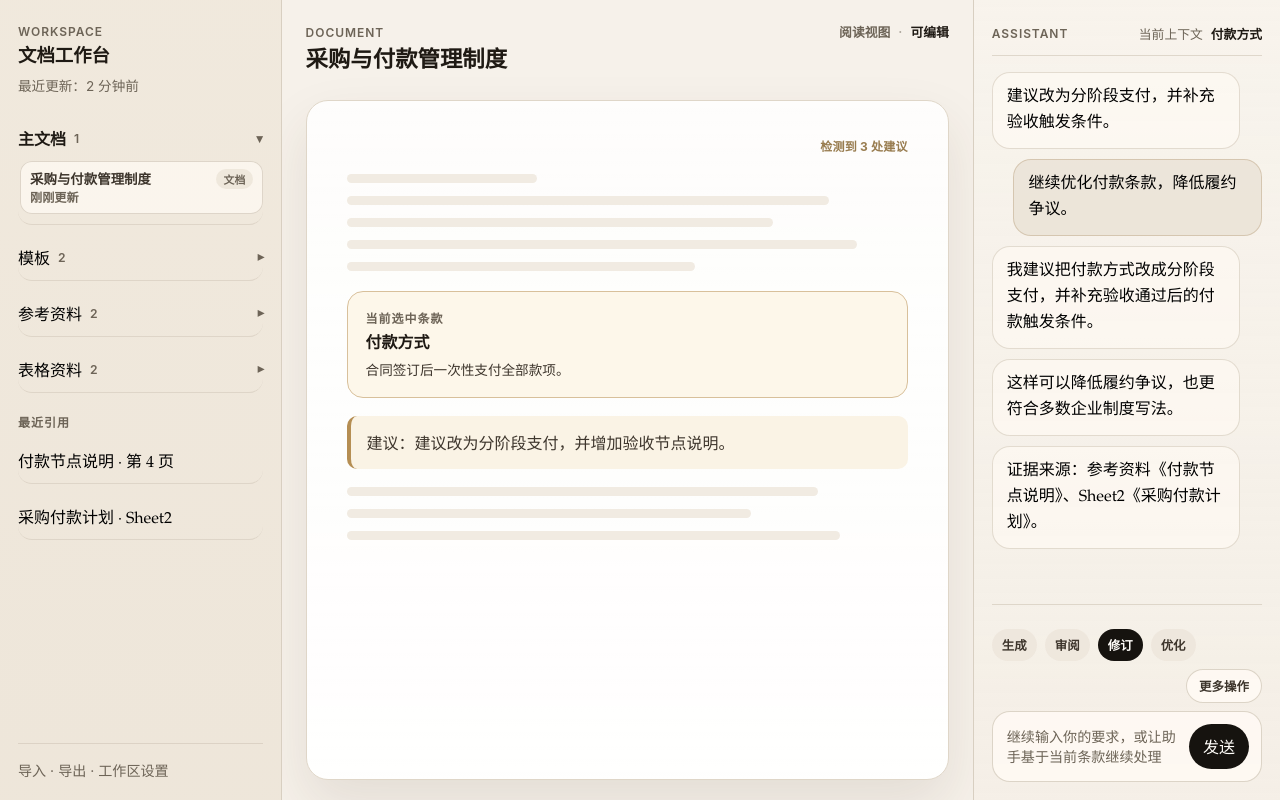
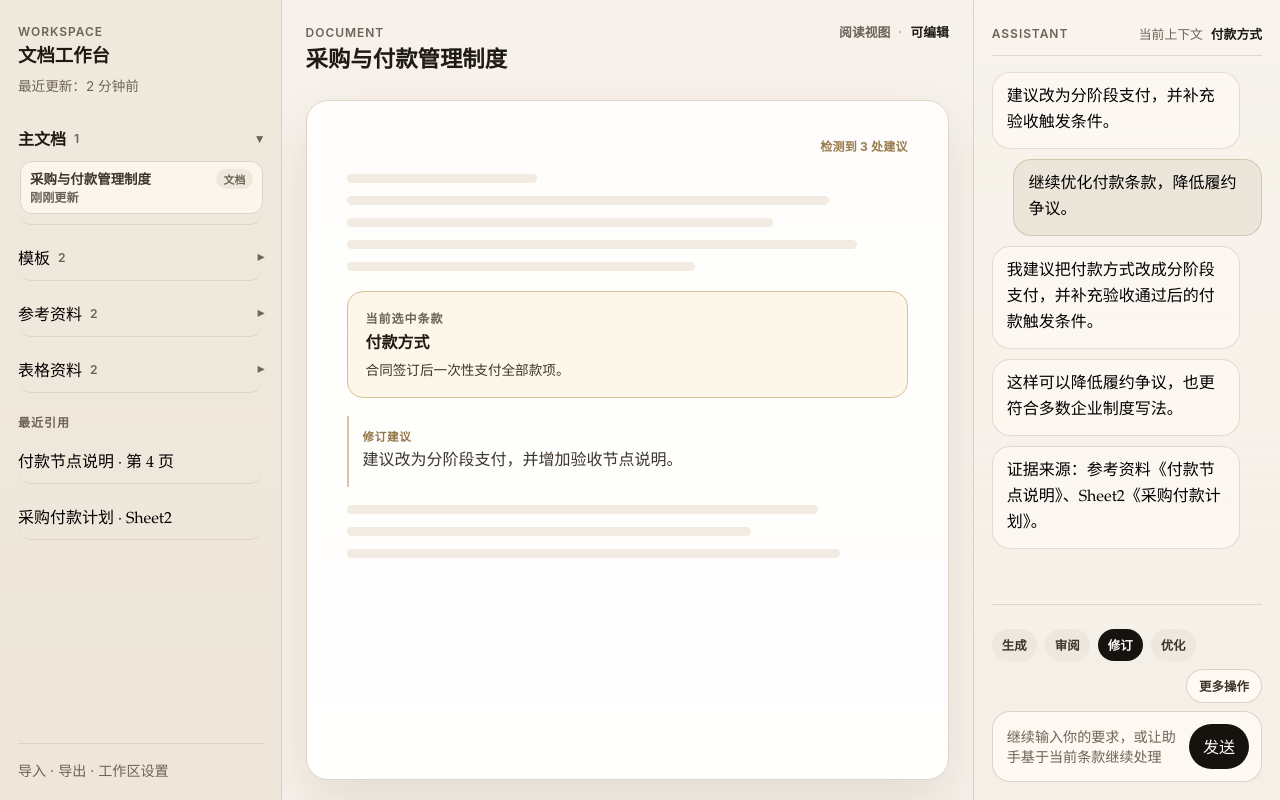
Before and after one commit to gandli/docx-reviewer, a React (Vite) app: page /workspace/1 in a window 1280 px wide. Built offline with nearby package versions, Linux system fonts and the light colour scheme.

Commit message:
style: refine document suggestion marker

```diff
--- a/src/app/styles.css
+++ b/src/app/styles.css
@@ -308,11 +308,25 @@ textarea {
 
 .risk-marker {
   margin-bottom: 18px;
-  padding: 14px 16px;
-  border-left: 4px solid #b58e53;
-  border-radius: 10px;
-  background: #faf3e5;
+  padding: 12px 0 12px 14px;
+  border-left: 2px solid rgba(181, 142, 83, 0.52);
+  border-radius: 0;
+  background: transparent;
+}
+
+.risk-marker__label {
+  margin-bottom: 4px;
+  color: rgba(138, 106, 55, 0.92);
+  font-family: "Inter", "Avenir Next", "Segoe UI", sans-serif;
+  font-size: 0.72rem;
+  font-weight: 700;
+  letter-spacing: 0.06em;
+  text-transform: uppercase;
+}
+
+.risk-marker__text {
   color: var(--color-text-secondary);
+  line-height: 1.65;
 }
 
 .assistant-context {
--- a/src/features/editor-draft/components/risk-marker.tsx
+++ b/src/features/editor-draft/components/risk-marker.tsx
@@ -3,5 +3,10 @@ type RiskMarkerProps = {
 };
 
 export function RiskMarker({ text }: RiskMarkerProps) {
-  return <div className="risk-marker">建议：{text}</div>;
+  return (
+    <div className="risk-marker">
+      <div className="risk-marker__label">修订建议</div>
+      <div className="risk-marker__text">{text}</div>
+    </div>
+  );
 }
```
Also changed, not shown: 1 other file (tests, documents, lock files or other folders).
